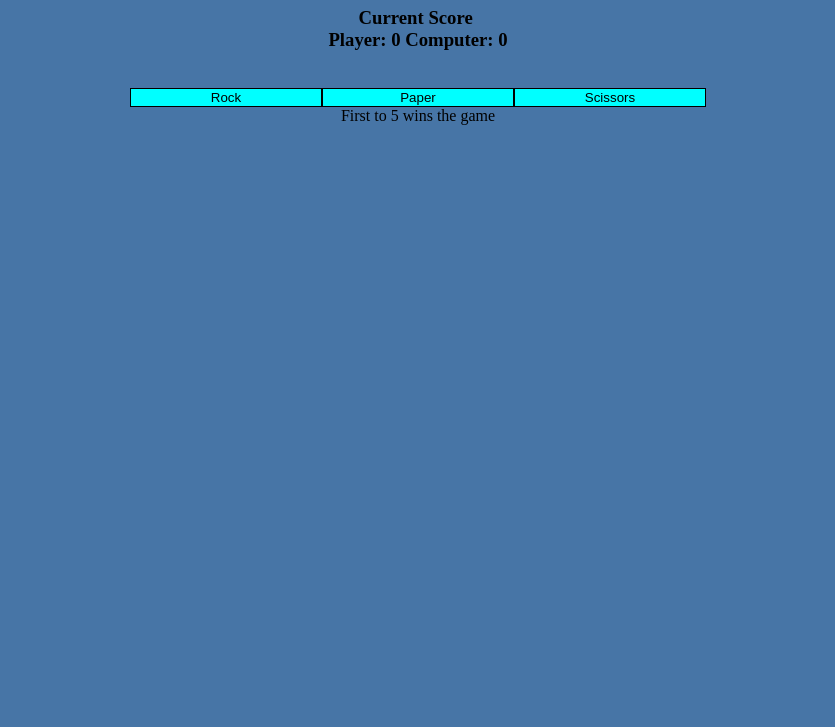
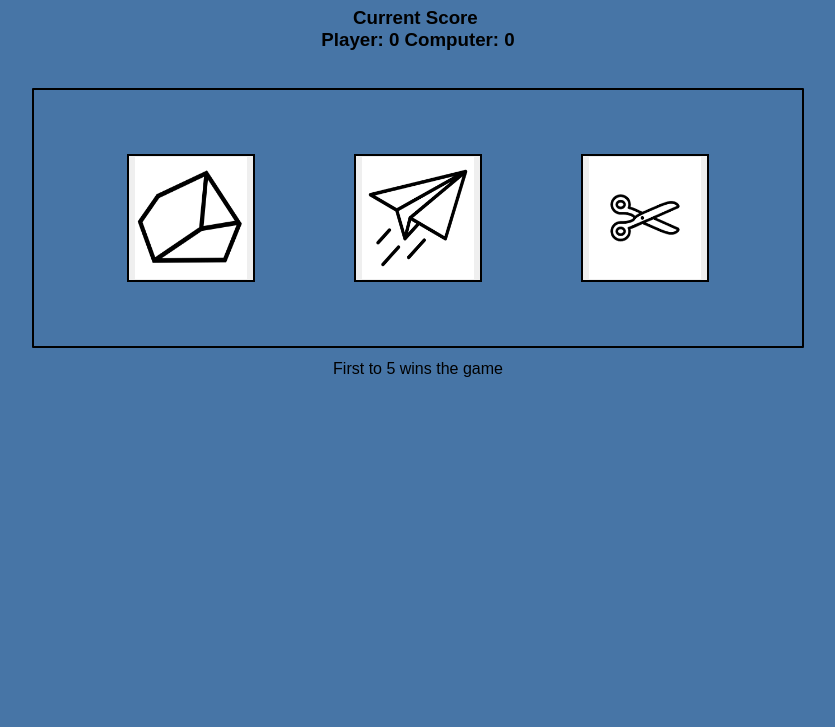
Before and after one commit to jongithub59/rock-paper-scissors, a plain HTML site: page index.html in a window 1280 px wide. Shown: the part 73-800 px from the top of the page, without its empty margins (222-1057 px from the left). Drawn offline with Linux system fonts and the light colour scheme.

Commit message:
changed buttons into images changed the buttons into clickable images representing each option and added basic css for them.

```diff
--- a/index.html
+++ b/index.html
@@ -12,13 +12,19 @@
   <br/>
 <div id="buttons">
   <div id="rockButton">
-    <button id="rock">Rock</button>
+    <button id="rock" class="btn">
+      <img src="rock.png">
+    </button>
   </div>
   <div id="paperButton">
-    <button id="paper">Paper</button>
+    <button id="paper" class="btn">
+      <img src="paper.png">
+    </button>
   </div>
   <div id="scissorsButton">
-    <button id="scissors">Scissors</button>
+    <button id="scissors" class="btn">
+      <img src="scissors.png">
+    </button>
   </div>
 </div>
   <div id="results"></div>
--- a/styles.css
+++ b/styles.css
@@ -1,4 +1,6 @@
 body {
+    margin: auto;
+    font-family: Arial, Helvetica, sans-serif;
     text-align: center;
     justify-content: center;
 	background-color: #4775a6;
@@ -9,18 +11,33 @@ body {
     white-space: pre-wrap;
 }
 
-button {
-    text-align: center;
-    max-width: 30vw;
-    min-width: 15vw;
-    border: solid black 1px;
-    background-color: aqua;
+.btn {
+    margin: 0.5vw;
+    height: 10vw;
+    width: 10vw;
+    border: solid black 2px;
+}
+
+img {
+    margin: 1vm;
+    object-fit: fill;
+    width: 100%;
+    height: 100%;
     cursor: pointer;
 }
+
 
 #buttons {
     margin: auto;
     display: flex;
+    max-width: 60vw;
+    min-height: 20vw;
+    border: solid black 2px;
+    border-radius: 1px;
     align-items: center;
-    justify-content: center;
+    justify-content: space-evenly;
 }
+
+#results {
+    margin: 1vw;
+}
```
Also changed, not shown: paper.png (added), rock.png (added), scissors.png (added), 1 other file.
